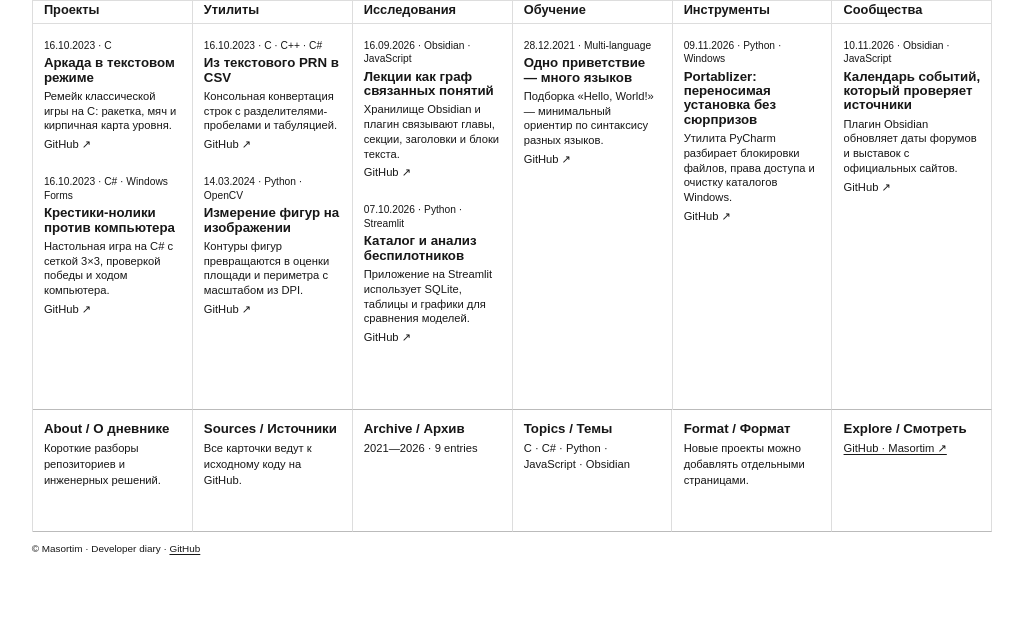
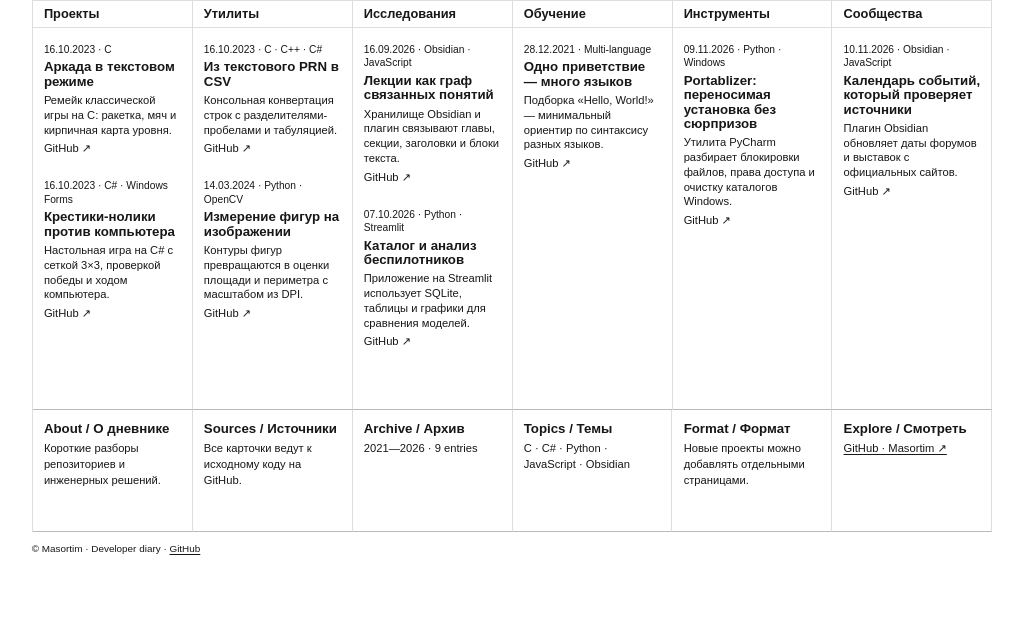
Before and after one commit to Masortim/masortim.github.io, a PHP site: page / in a window 1280 px wide. Shown: the part 284-912 px from the top of the page, without its empty margins (128-1151 px from the left). Run offline with PHP 8.4, Linux system fonts and the light colour scheme.

Commit message:
Balance vertical padding around archive headings
Co-authored-by: arena-agent <297053741+arena-agent@users.noreply.github.com>

```diff
--- a/diary/projects.css
+++ b/diary/projects.css
@@ -15,12 +15,12 @@
 .archive-tools .language-switch { position:static; display:flex; padding:0; border:0; border-radius:0; box-shadow:none; font-size:.7rem; }
 .archive-tools .language-switch button { min-width:auto; min-height:0; padding:.3rem .45rem; border-radius:2px; color:#222; background:#eee; }
 .archive-tools .language-switch button[aria-pressed=true] { color:#fff; background:#111; }
-.archive-columns { --archive-heading-height:1rem; position:relative; display:grid; grid-template-columns:repeat(6,minmax(0,1fr)); border-left:1px solid #ddd; }
+.archive-columns { --archive-heading-height:1.1rem; position:relative; display:grid; grid-template-columns:repeat(6,minmax(0,1fr)); border-left:1px solid #ddd; }
 .archive-columns::before, .archive-columns::after { position:absolute; z-index:1; right:0; left:0; height:1px; background:#ddd; content:""; }
 .archive-columns::before { top:0; }
-.archive-columns::after { top:calc(var(--archive-heading-height) + .4rem); }
+.archive-columns::after { top:calc(var(--archive-heading-height) + .56rem); }
 .archive-column { min-width:0; min-height:390px; padding:0 .7rem 1.2rem; border-right:1px solid #ddd; border-bottom:1px solid #bbb; }
-.archive-column h2 { min-height:var(--archive-heading-height); margin:0 -.7rem 1rem; padding:.2rem .7rem; font-size:clamp(.72rem,1vw,.88rem); line-height:1.1; white-space:nowrap; }
+.archive-column h2 { margin:0 -.7rem 1rem; padding:.28rem .7rem; font-size:clamp(.72rem,1vw,.88rem); line-height:var(--archive-heading-height); white-space:nowrap; }
 .project-card { margin:0 0 1.45rem; }
 .project-card h3 { margin:0 0 .25rem; font-size:.83rem; line-height:1.08; }
 .project-card p { margin:.25rem 0; font-size:.7rem; line-height:1.32; }
```
